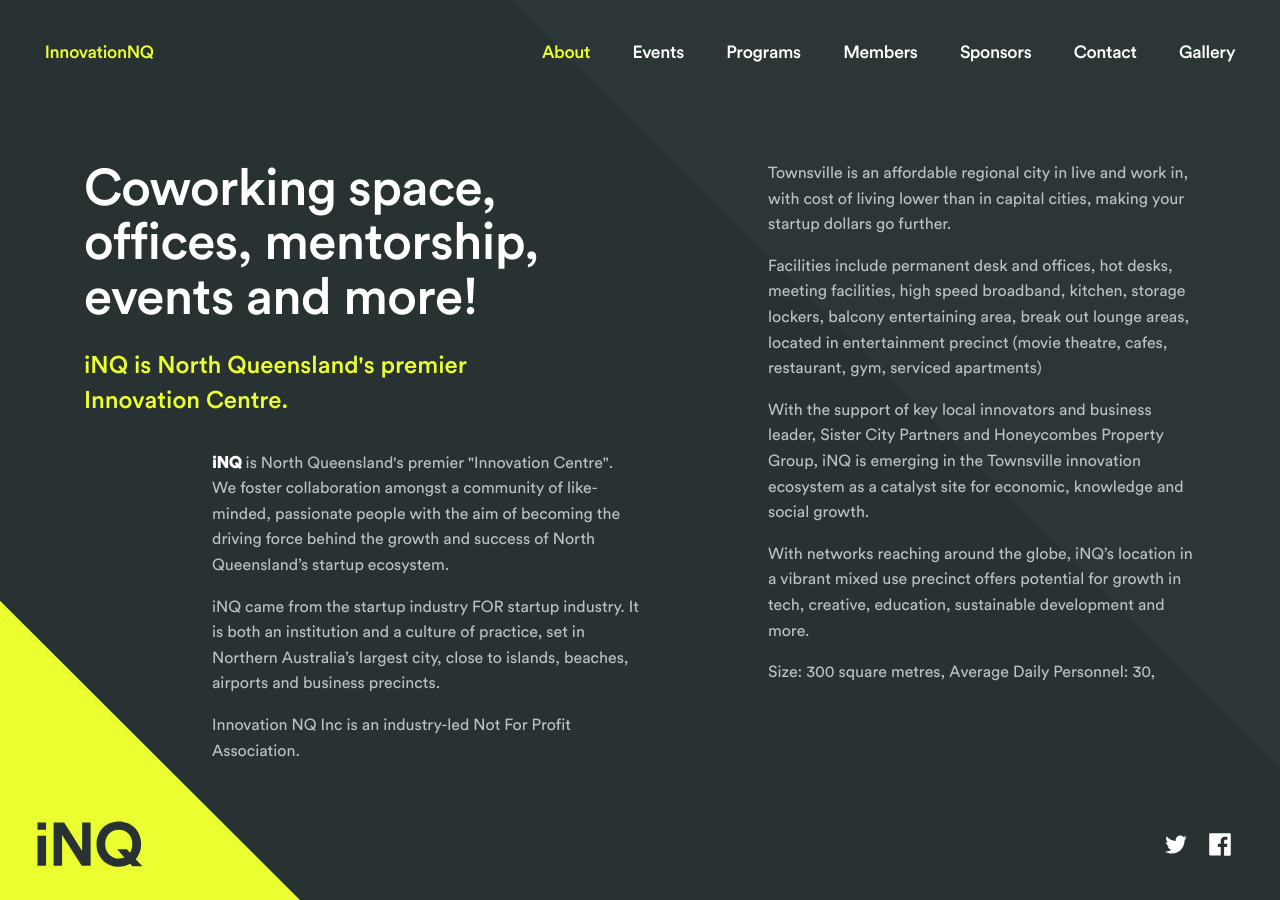
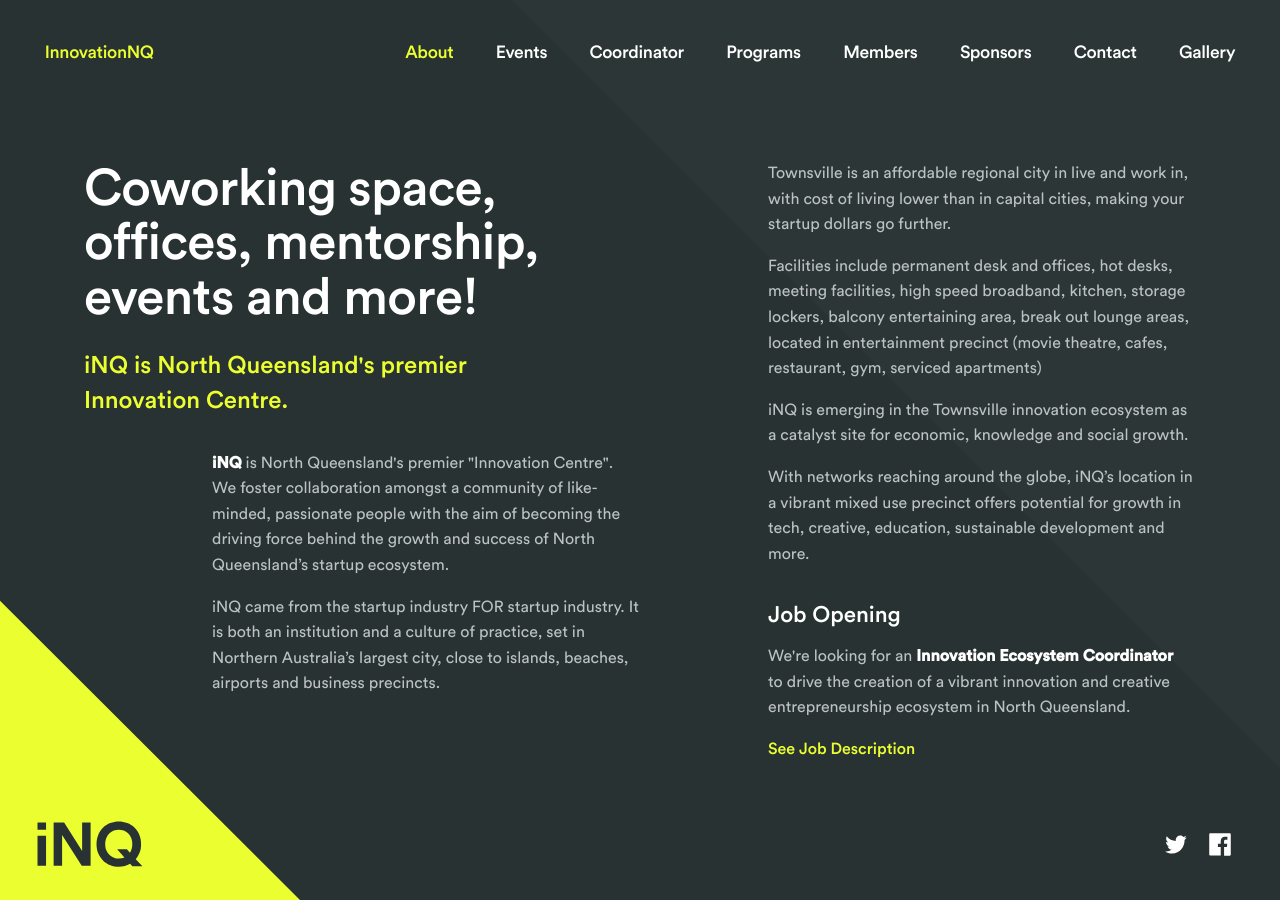
Before and after one commit to fierceventures/inq, a Jekyll site: the page built from index.html, in a window 1280 px wide. Built offline with Jekyll 4.4.1, drawn with Linux system fonts in a browser that asks for light colours; some web fonts are replaced.

```diff
--- a/css/main.css
+++ b/css/main.css
@@ -171,6 +171,11 @@ section h4 {
 
 .events section .cta h3 {
 	display: inline-block;
+}
+
+.about .cta h3 {
+	margin-top: 1rem;
+	margin-bottom: .8rem;
 }
 
 .logotype {
--- a/index.html
+++ b/index.html
@@ -15,21 +15,26 @@ navigation_weight: 1
 			<div class="indent">
 				<p><strong>iNQ</strong> is North Queensland's premier "Innovation Centre". We foster collaboration amongst a community of like-minded, passionate people with the aim of becoming the driving force behind the growth and success of North Queensland’s startup ecosystem.</p>
 				<p>iNQ came from the startup industry FOR startup industry.  It is both an institution and a culture of practice, set in Northern Australia’s largest city, close to islands, beaches, airports and business precincts.</p>
-				<p>Innovation NQ Inc is an industry-led Not For Profit Association.</p>
 			</div>
 
 		</div>
 
 		<div class="col half indent">
+
 			<p>Townsville is an affordable regional city in live and work in, with cost of living lower than in capital cities, making your startup dollars go further.</p>
 
 			<p>Facilities include permanent desk and offices, hot desks, meeting facilities, high speed broadband, kitchen, storage lockers, balcony entertaining area, break out lounge areas, located in entertainment precinct (movie theatre, cafes, restaurant, gym, serviced apartments)</p>
 
-			<p>With the support of key local innovators and business leader, Sister City Partners and Honeycombes Property Group, iNQ is emerging in the Townsville innovation ecosystem as a catalyst site for economic, knowledge and social growth.</p>
+			<p>iNQ is emerging in the Townsville innovation ecosystem as a catalyst site for economic, knowledge and social growth.</p>
 
 			<p>With networks reaching around the globe, iNQ’s location in a vibrant mixed use precinct offers potential for growth in tech, creative, education, sustainable development and more.</p>
 
-			<p>Size: 300 square metres, Average Daily Personnel: 30, </p>
+			<div class="cta">
+				<h3>Job Opening</h3>
+				<p>We're looking for an <strong>Innovation Ecosystem Coordinator</strong><br> to drive the creation of a vibrant innovation and creative entrepreneurship ecosystem in North Queensland.</p>
+				<p><a href="/coordinator">See Job Description</a></p>
+			</div>
+
 		</div>
 
 	</div>
```
Also changed, not shown: contact.html (+5 -5 lines), coordinator.html (added, +47 -0 lines), 1 other file.
